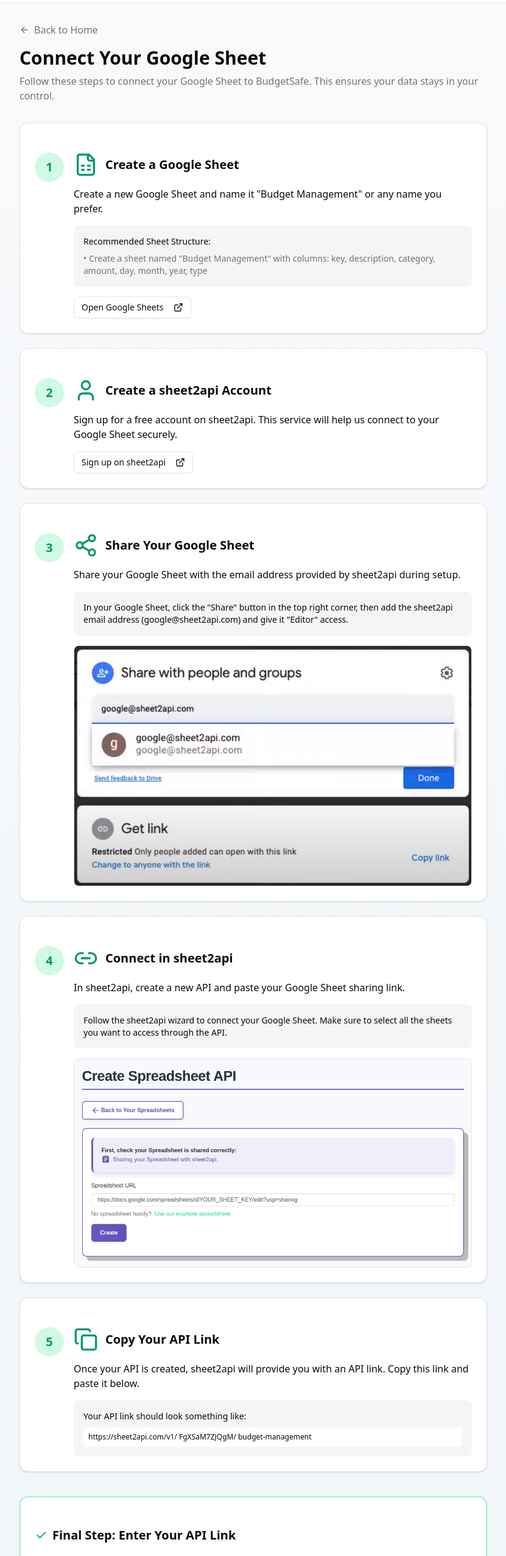
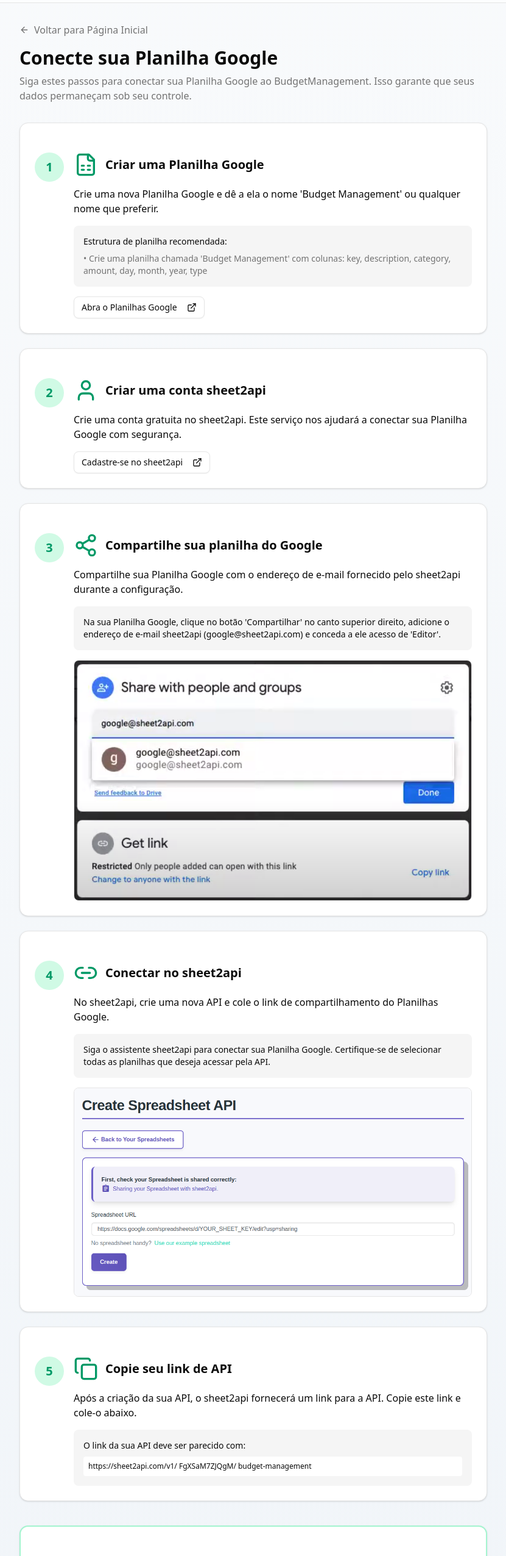
Before and after one commit to AlissonFredo/budget-management, a React (Vite) app: page /setup in a window 1280 px wide. Shown: the part 60-2611 px from the top of the page at 61% size, without its empty margins (224-1055 px from the left). Built offline with nearby package versions, Linux system fonts and the light colour scheme.

Commit message:
feat: add translation for SetupPage

```diff
--- a/package.json
+++ b/package.json
@@ -1,7 +1,7 @@
 {
   "name": "budget-management",
   "private": true,
-  "version": "1.49.0",
+  "version": "1.50.0",
   "type": "module",
   "scripts": {
     "dev": "vite",
--- a/src/pages/SetupPage/index.jsx
+++ b/src/pages/SetupPage/index.jsx
@@ -16,12 +16,14 @@ import { Link, useNavigate } from "react-router";
 import Image1 from "../../assets/image1.png";
 import Image2 from "../../assets/image2.png";
 import { useEffect, useState } from "react";
+import { useTranslation } from "react-i18next";
 
 function SetupPage() {
   const [apiLink, setApiLink] = useState("");
   const navigate = useNavigate();
   const [isSubmitting, setIsSubmitting] = useState(false);
   const sheet2apiLink = localStorage.getItem("sheet2apiLink");
+  const { t } = useTranslation();
 
   useEffect(() => {
     if (sheet2apiLink != null) {
@@ -53,36 +55,27 @@ function SetupPage() {
               className="flex items-center text-muted-foreground hover:text-foreground mb-4"
             >
               <ArrowLeft className="mr-2 h-4 w-4" />
-              Back to Home
+              {t("setuppage.backtohome")}
             </Link>
-            <h1 className="text-3xl font-bold mb-2">
-              Connect Your Google Sheet
-            </h1>
+            <h1 className="text-3xl font-bold mb-2">{t("setuppage.title")}</h1>
             <p className="text-muted-foreground">
-              Follow these steps to connect your Google Sheet to BudgetSafe.
-              This ensures your data stays in your control.
+              {t("setuppage.description")}
             </p>
           </div>
 
           <div className="space-y-6 mb-10">
             <StepCard
               number={1}
-              title="Create a Google Sheet"
+              title={t("setuppage.setup_title1")}
               icon={<FileSpreadsheet className="h-10 w-10 text-emerald-600" />}
             >
-              <p className="mb-4">
-                Create a new Google Sheet and name it "Budget Management" or any
-                name you prefer.
-              </p>
+              <p className="mb-4">{t("setuppage.setup_description1")}</p>
               <div className="bg-muted p-4 rounded-md">
                 <p className="text-sm font-medium mb-2">
-                  Recommended Sheet Structure:
+                  {t("setuppage.setup_subtitle1")}
                 </p>
                 <ul className="text-sm space-y-1 text-muted-foreground">
-                  <li>
-                    • Create a sheet named "Budget Management" with columns:
-                    key, description, category, amount, day, month, year, type
-                  </li>
+                  <li>• {t("setuppage.setup_subtitle_description1")}</li>
                 </ul>
               </div>
               <Button variant="outline" className="mt-4" asChild>
@@ -92,7 +85,7 @@ function SetupPage() {
                   rel="noopener noreferrer"
                   className="flex items-center"
                 >
-                  Open Google Sheets
+                  {t("setuppage.setup_button1")}
                   <ExternalLink className="ml-2 h-4 w-4" />
                 </a>
               </Button>
@@ -100,13 +93,10 @@ function SetupPage() {
 
             <StepCard
               number={2}
-              title="Create a sheet2api Account"
+              title={t("setuppage.setup_title2")}
               icon={<User className="h-10 w-10 text-emerald-600" />}
             >
-              <p className="mb-4">
-                Sign up for a free account on sheet2api. This service will help
-                us connect to your Google Sheet securely.
-              </p>
+              <p className="mb-4">{t("setuppage.setup_description2")}</p>
               <Button variant="outline" asChild>
                 <a
                   href="https://sheet2api.com/sign-up/"
@@ -114,7 +104,7 @@ function SetupPage() {
                   rel="noopener noreferrer"
                   className="flex items-center"
                 >
-                  Sign up on sheet2api
+                  {t("setuppage.setup_button2")}
                   <ExternalLink className="ml-2 h-4 w-4" />
                 </a>
               </Button>
@@ -122,18 +112,13 @@ function SetupPage() {
 
             <StepCard
               number={3}
-              title="Share Your Google Sheet"
+              title={t("setuppage.setup_title3")}
               icon={<Share2 className="h-10 w-10 text-emerald-600" />}
             >
-              <p className="mb-4">
-                Share your Google Sheet with the email address provided by
-                sheet2api during setup.
-              </p>
+              <p className="mb-4">{t("setuppage.setup_description3")}</p>
               <div className="bg-muted p-4 rounded-md mb-4">
                 <p className="text-sm">
-                  In your Google Sheet, click the "Share" button in the top
-                  right corner, then add the sheet2api email address
-                  (google@sheet2api.com) and give it "Editor" access.
+                  {t("setuppage.setup_subtitle_description2")}
                 </p>
               </div>
               <div className="rounded-md overflow-hidden border border-border">
@@ -147,18 +132,13 @@ function SetupPage() {
 
             <StepCard
               number={4}
-              title="Connect in sheet2api"
+              title={t("setuppage.setup_title4")}
               icon={<Link2 className="h-10 w-10 text-emerald-600" />}
             >
-              <p className="mb-4">
-                In sheet2api, create a new API and paste your Google Sheet
-                sharing link.
-              </p>
+              <p className="mb-4">{t("setuppage.setup_description4")}</p>
               <div className="bg-muted p-4 rounded-md mb-4">
                 <p className="text-sm">
-                  Follow the sheet2api wizard to connect your Google Sheet. Make
-                  sure to select all the sheets you want to access through the
-                  API.
+                  {t("setuppage.setup_subtitle_description3")}
                 </p>
               </div>
               <div className="rounded-md overflow-hidden border border-border">
@@ -172,16 +152,13 @@ function SetupPage() {
 
             <StepCard
               number={5}
-              title="Copy Your API Link"
+              title={t("setuppage.setup_title5")}
               icon={<Copy className="h-10 w-10 text-emerald-600" />}
             >
-              <p className="mb-4">
-                Once your API is created, sheet2api will provide you with an API
-                link. Copy this link and paste it below.
-              </p>
+              <p className="mb-4">{t("setuppage.setup_description5")}</p>
               <div className="bg-muted p-4 rounded-md">
                 <p className="text-sm font-medium mb-2">
-                  Your API link should look something like:
+                  {t("setuppage.setup_subtitle2")}
                 </p>
                 <p className="text-xs bg-background p-2 rounded">
                   https://sheet2api.com/v1/ FgXSaM7ZJQgM/ budget-management
@@ -195,11 +172,10 @@ function SetupPage() {
               <form>
                 <h3 className="text-xl font-bold mb-4 flex items-center">
                   <Check className="mr-2 h-5 w-5 text-emerald-600" />
-                  Final Step: Enter Your API Link
+                  {t("setuppage.setup_title6")}
                 </h3>
                 <p className="mb-4 text-muted-foreground">
-                  Paste the API link from sheet2api below to connect your Google
-                  Sheet to BudgetSafe.
+                  {t("setuppage.setup_description6")}
                 </p>
                 <div className="space-y-4">
                   <Input
@@ -212,11 +188,11 @@ function SetupPage() {
                     {isSubmitting ? (
                       <>
                         <span className="animate-spin mr-2">⏳</span>
-                        Connecting...
+                        {t("setuppage.setup_button4")}
                       </>
                     ) : (
                       <>
-                        Continue to Dashboard
+                        {t("setuppage.setup_button3")}
                         <ArrowRight className="ml-2 h-4 w-4" />
                       </>
                     )}
--- a/src/translations/en/translation.json
+++ b/src/translations/en/translation.json
@@ -36,5 +36,31 @@
         "termsofservice": "Terms of Service",
         "contact": "Contact",
         "rights": "BudgetManagement. All rights reserved."
+    },
+    "setuppage": {
+        "title": "Connect Your Google Sheet",
+        "description": "Follow these steps to connect your Google Sheet to BudgetManagement. This ensures your data stays in your control.",
+        "backtohome": "Back to Home",
+        "setup_title1": "Create a Google Sheet",
+        "setup_title2": "Create a sheet2api Account",
+        "setup_title3": "Share Your Google Sheet",
+        "setup_title4": "Connect in sheet2api",
+        "setup_title5": "Copy Your API Link",
+        "setup_title6": "Final Step: Enter Your API Link",
+        "setup_description1": "Create a new Google Sheet and name it 'Budget Management' or any name you prefer.",
+        "setup_description2": "Sign up for a free account on sheet2api. This service will help us connect to your Google Sheet securely.",
+        "setup_description3": "Share your Google Sheet with the email address provided by sheet2api during setup.",
+        "setup_description4": "In sheet2api, create a new API and paste your Google Sheet sharing link.",
+        "setup_description5": "Once your API is created, sheet2api will provide you with an API link. Copy this link and paste it below.",
+        "setup_description6": "Paste the API link from sheet2api below to connect your Google Sheet to BudgetManagement.",
+        "setup_button1":"Open Google Sheets",
+        "setup_button2":"Sign up on sheet2api",
+        "setup_button3":"Continue to Dashboard",
+        "setup_button4":"Connecting...",
+        "setup_subtitle1": "Recommended Sheet Structure:",
+        "setup_subtitle2": "Your API link should look something like:",
+        "setup_subtitle_description1":"Create a sheet named 'Budget Management' with columns: key, description, category, amount, day, month, year, type",
+        "setup_subtitle_description2":"In your Google Sheet, click the 'Share' button in the top right corner, then add the sheet2api email address (google@sheet2api.com) and give it 'Editor' access.",
+        "setup_subtitle_description3":"Follow the sheet2api wizard to connect your Google Sheet. Make sure to select all the sheets you want to access through the API."
     }
 }
--- a/src/translations/pt/translation.json
+++ b/src/translations/pt/translation.json
@@ -36,5 +36,31 @@
         "termsofservice": "Termos de Serviço",
         "contact": "Contato",
         "rights": "BudgetManagement. Todos os direitos reservados."
+    },
+    "setuppage": {
+        "title": "Conecte sua Planilha Google",
+        "description": "Siga estes passos para conectar sua Planilha Google ao BudgetManagement. Isso garante que seus dados permaneçam sob seu controle.",
+        "backtohome": "Voltar para Página Inicial",
+        "setup_title1": "Criar uma Planilha Google",
+        "setup_title2": "Criar uma conta sheet2api",
+        "setup_title3": "Compartilhe sua planilha do Google",
+        "setup_title4": "Conectar no sheet2api",
+        "setup_title5": "Copie seu link de API",
+        "setup_title6": "Etapa final: insira seu link de API",
+        "setup_description1": "Crie uma nova Planilha Google e dê a ela o nome 'Budget Management' ou qualquer nome que preferir.",
+        "setup_description2": "Crie uma conta gratuita no sheet2api. Este serviço nos ajudará a conectar sua Planilha Google com segurança.",
+        "setup_description3": "Compartilhe sua Planilha Google com o endereço de e-mail fornecido pelo sheet2api durante a configuração.",
+        "setup_description4": "No sheet2api, crie uma nova API e cole o link de compartilhamento do Planilhas Google.",
+        "setup_description5": "Após a criação da sua API, o sheet2api fornecerá um link para a API. Copie este link e cole-o abaixo.",
+        "setup_description6": "Cole o link da API do sheet2api abaixo para conectar sua Planilha Google ao BudgetManagement.",
+        "setup_button1":"Abra o Planilhas Google",
+        "setup_button2":"Cadastre-se no sheet2api",
+        "setup_button3":"Continuar para o painel",
+        "setup_button4":"Conectando...",
+        "setup_subtitle1": "Estrutura de planilha recomendada:",
+        "setup_subtitle2": "O link da sua API deve ser parecido com:",
+        "setup_subtitle_description1":"Crie uma planilha chamada 'Budget Management' com colunas:  key, description, category, amount, day, month, year, type",
+        "setup_subtitle_description2":"Na sua Planilha Google, clique no botão 'Compartilhar' no canto superior direito, adicione o endereço de e-mail sheet2api (google@sheet2api.com) e conceda a ele acesso de 'Editor'.",
+        "setup_subtitle_description3":"Siga o assistente sheet2api para conectar sua Planilha Google. Certifique-se de selecionar todas as planilhas que deseja acessar pela API."
     }
 }
```
